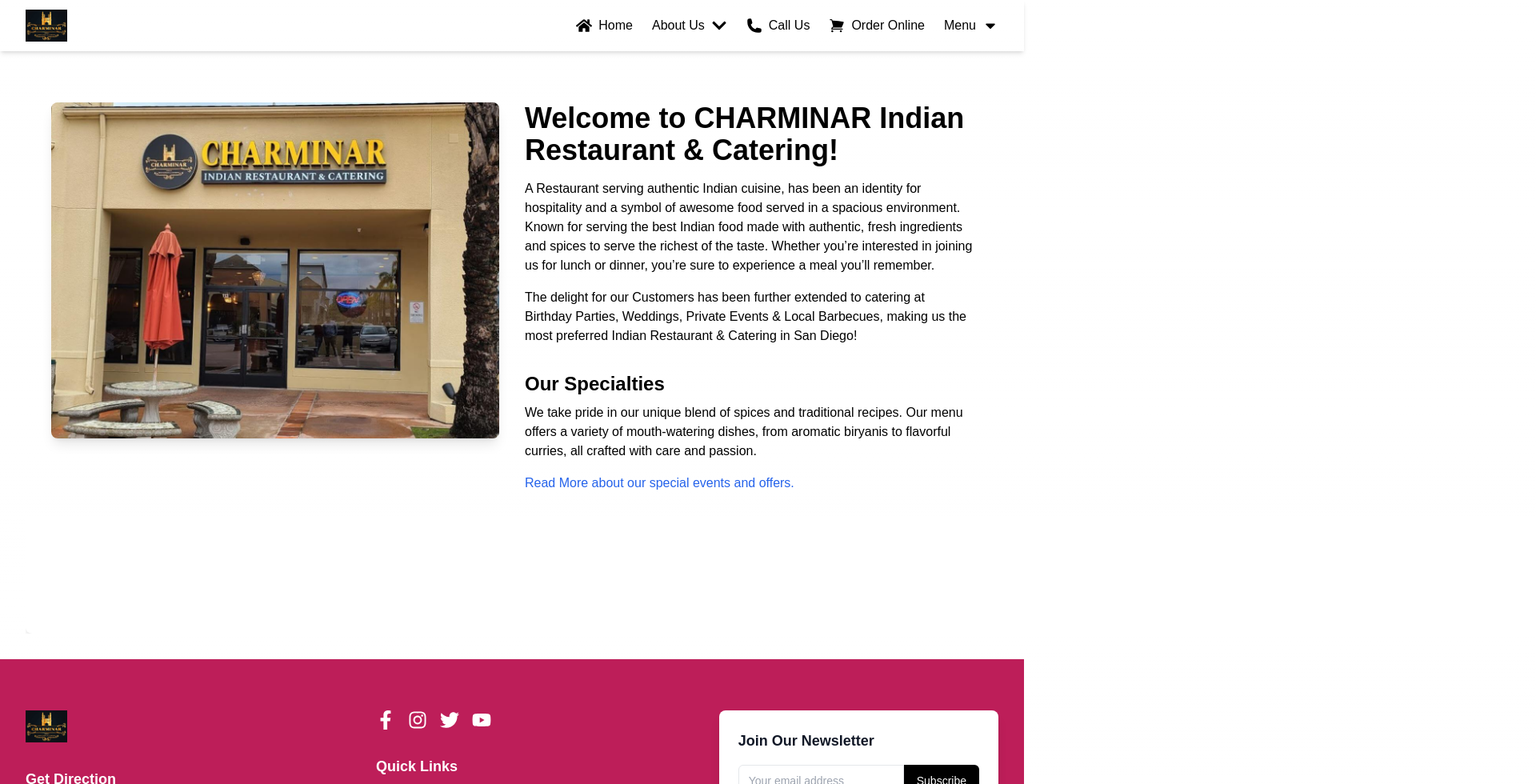
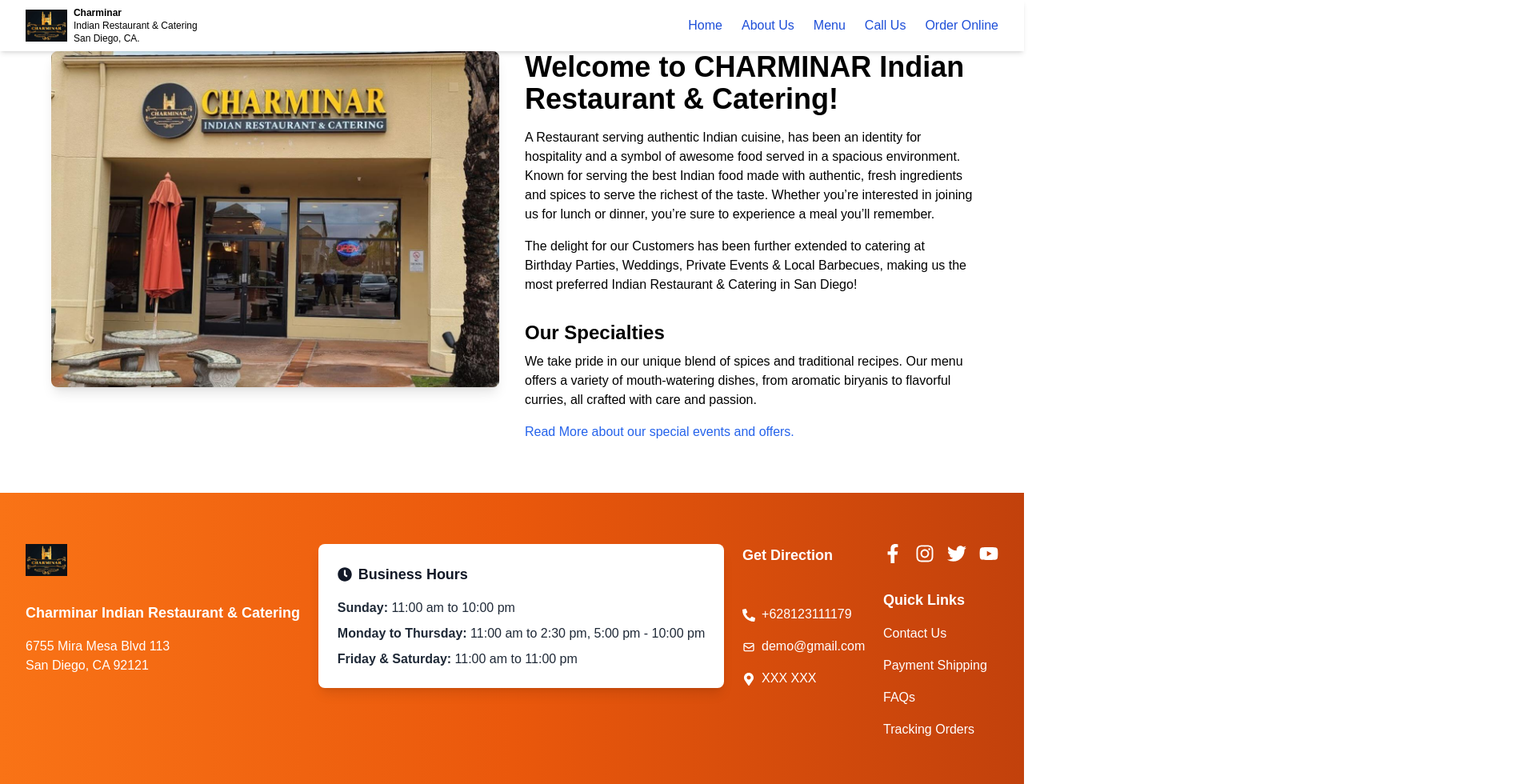
Before and after one commit to nilabhsubramaniam/echelon-cuisine, a Next.js app: page / in a window 1280 px wide. Shown: the top 980 px of the page at 80% size, 1920 px wide, since content can reach past the window. Built offline with nearby package versions, Linux system fonts and the light colour scheme; a web font is replaced by a local one.

Commit message:
added design rectification for footer navbar and updated aaddress along with footer menu

```diff
--- a/app/page.tsx
+++ b/app/page.tsx
@@ -69,7 +69,7 @@
 
         {/* Testimonial Slider */}
 
-          <TestimonialSlider />
+          {/* <TestimonialSlider /> */}
 
       </main>
       <Footer />
--- a/app/ui/footer.tsx
+++ b/app/ui/footer.tsx
@@ -5,6 +5,7 @@
     FaPhoneAlt,
     FaTwitter,
     FaYoutube,
+    FaClock,
   } from 'react-icons/fa';
   import Image from 'next/image';
   import Link from 'next/link';
@@ -22,7 +23,6 @@
       {
         icon: <FaPhoneAlt className="mr-2 inline-block" />,
         text: '+628123111179',
-
       },
       {
         icon: <HiOutlineMail className="mr-2 inline-block" />,
@@ -38,24 +38,67 @@
       'Tracking Orders',
     ];
 
+    const businessHours = [
+      {
+        day: 'Sunday',
+        hours: '11:00 am to 10:00 pm',
+      },
+      {
+        day: 'Monday to Thursday',
+        hours: '11:00 am to 2:30 pm, 5:00 pm - 10:00 pm',
+      },
+      {
+        day: 'Friday & Saturday',
+        hours: '11:00 am to 11:00 pm',
+      },
+    ];
+
+    // Get the current year
+    const currentYear = new Date().getFullYear();
+
     return (
       <>
-        <footer className="bg-[#bd1e59] text-white">
+        <footer className="bg-gradient-to-r from-orange-500 via-orange-600 to-orange-700 text-white">
           <div className="mx-auto flex max-w-7xl flex-col items-start justify-between px-4 py-12 sm:flex-row sm:px-6 lg:px-8 lg:py-16">
-            {/* Logo and Contact Info */}
+            {/* Logo and Restaurant Info */}
             <div className="mb-8 flex flex-col space-y-8 sm:mb-0">
               <h2 className="text-3xl font-bold">
                 <Link href="/">
                   <Image
                     src="/logo.jpg"
                     alt="YourBrand Logo"
-                width={70}  // Adjust width as necessary
+                    width={70} // Adjust width as necessary
                     height={70} // Adjust height as necessary
                     className="h-10 w-auto"
                   />
                 </Link>
               </h2>
               <div>
+                <h3 className="mb-4 text-lg font-semibold">Charminar Indian Restaurant & Catering</h3>
+                <p className="text-base">6755 Mira Mesa Blvd 113</p>
+                <p className="text-base">San Diego, CA 92121</p>
+              </div>
+            </div>
+
+            {/* Business Hours */}
+            <div className="flex flex-col items-end">
+              <div className="bg-white p-6 rounded-lg shadow-lg">
+                <h3 className="mb-4 text-lg font-semibold text-gray-900 flex items-center">
+                  <FaClock className="mr-2" />
+                  Business Hours
+                </h3>
+                <ul className="space-y-2 text-gray-800">
+                  {businessHours.map((hour, index) => (
+                    <li key={index}>
+                      <strong>{hour.day}:</strong> {hour.hours}
+                    </li>
+                  ))}
+                </ul>
+              </div>
+            </div>
+
+            {/* Get Direction */}
+            <div className="mb-8 flex flex-col space-y-8 sm:mb-0">
               <h3 className="mb-4 text-lg font-semibold">Get Direction</h3>
               <ul className="space-y-4">
                 {contactInfo.map((item, index) => (
@@ -65,7 +108,6 @@
                   </li>
                 ))}
               </ul>
-              </div>
             </div>
 
             {/* Social Icons and Quick Links */}
@@ -82,28 +124,9 @@
                 </ul>
               </div>
             </div>
-
-            {/* Newsletter Subscription */}
-            <div className="flex flex-col items-end">
-              <div className="rounded-lg bg-white p-6 shadow-lg">
-                <h3 className="mb-4 text-lg font-semibold text-gray-900">
-                  Join Our Newsletter
-                </h3>
-                <div className="flex">
-                  <input
-                    className="flex h-10 w-full rounded-md rounded-r-none border px-3 py-2 text-sm focus-visible:outline-none focus-visible:ring-2 focus-visible:ring-offset-2"
-                    placeholder="Your email address"
-                    type="email"
-                  />
-                  <button className="inline-flex h-10 items-center justify-center rounded-md rounded-l-none bg-black px-4 py-2 text-sm font-medium text-white hover:bg-gray-800 transition-colors focus-visible:outline-none focus-visible:ring-2 focus-visible:ring-offset-2">
-                    Subscribe
-                  </button>
-                </div>
-              </div>
-            </div>
           </div>
           <div className="border-t border-white border-opacity-20 py-4 text-center text-sm">
-            © 2023 Logo. All rights reserved.
+            © {currentYear} Charminar Indian Restaurant & Catering. All rights reserved.
           </div>
         </footer>
       </>
--- a/app/ui/navbar.tsx
+++ b/app/ui/navbar.tsx
@@ -1,104 +1,92 @@
 "use client"; // Ensure this is a Client Component
 
-import { useState } from 'react';
-import { PhoneIcon, ShoppingCartIcon } from '@heroicons/react/24/solid';
-import { FaBars, FaHome, FaInfoCircle, FaChevronDown, FaCaretDown } from 'react-icons/fa';
-import Image from 'next/image';
-import Link from 'next/link';
+import { useState } from "react";
+import Image from "next/image";
+import Link from "next/link";
 
-interface NavbarProps {
-  setShowAbout: (show: boolean) => void;
-}
-
-export default function Navbar({ setShowAbout }: NavbarProps) {
-  const [isAboutDropdownOpen, setIsAboutDropdownOpen] = useState(false);
-  const [isMenuDropdownOpen, setIsMenuDropdownOpen] = useState(false);
+export default function Navbar() {
   const [isMobileMenuOpen, setIsMobileMenuOpen] = useState(false);
-
-  const toggleAboutDropdown = () => {
-    setIsAboutDropdownOpen(!isAboutDropdownOpen);
-    setIsMenuDropdownOpen(false); // Close other dropdowns
-  };
-
-  const toggleMenuDropdown = () => {
-    setIsMenuDropdownOpen(!isMenuDropdownOpen);
-    setIsAboutDropdownOpen(false); // Close other dropdowns
-  };
 
   const toggleMobileMenu = () => {
     setIsMobileMenuOpen(!isMobileMenuOpen);
   };
 
   return (
-    <nav className="bg-transparent shadow-md">
+    <nav className="bg-white bg-opacity-80 shadow-md fixed top-0 left-0 right-0 z-50">
   <div className="max-w-7xl mx-auto px-4 sm:px-6 lg:px-8">
     <div className="flex justify-between items-center h-16">
-          {/* Logo */}
-          <div className="flex items-center">
+      {/* Logo and Text */}
+      <div className="flex items-center space-x-2">
         <Link href="/">
           <Image
             src="/logo.jpg"
             alt="YourBrand Logo"
-                width={70}  // Adjust width as necessary
+            width={70} // Adjust width as necessary
             height={70} // Adjust height as necessary
             className="h-10 w-auto"
           />
         </Link>
+        <div className="flex flex-col">
+          <div className="text-xs font-bold">Charminar</div>
+          <div className="text-xs font-medium">Indian Restaurant & Catering</div>
+          <div className="text-xs font-light">San Diego, CA.</div>
+        </div>
       </div>
 
       {/* Desktop Navigation Links */}
       <div className="hidden md:flex items-center space-x-6">
-            <Link href="/" className="text-black hover:text-orange-500 hover:underline underline-offset-4 flex items-center">
-              <FaHome className="h-5 w-5 mr-2" />
+        <Link
+          href="/"
+          className="text-blue-700 hover:text-orange-500 hover:underline underline-offset-4"
+        >
           Home
         </Link>
-            <div className="relative">
-              <button
-                className="text-black hover:text-orange-500 hover:underline underline-offset-4 flex items-center"
-                onClick={() => setShowAbout(true)}
+        <Link
+          href="#"
+          className="text-blue-700 hover:text-orange-500 hover:underline underline-offset-4"
         >
-                About Us <FaChevronDown className="ml-2 h-5 w-5" />
-              </button>
-              {isAboutDropdownOpen && (
-                <div className="absolute left-0 mt-2 w-48 bg-transparent border border-gray-200 shadow-lg rounded-md">
-                  <Link href="#" className="block px-4 py-2 text-black hover:bg-orange-100 hover:text-orange-500">Our Story</Link>
-                  <Link href="#" className="block px-4 py-2 text-black hover:bg-orange-100 hover:text-orange-500">Team</Link>
-                  <Link href="#" className="block px-4 py-2 text-black hover:bg-orange-100 hover:text-orange-500">Careers</Link>
-                </div>
-              )}
-            </div>
-            <Link href="#" className="text-black hover:text-orange-500 hover:underline underline-offset-4 flex items-center">
-              <PhoneIcon className="h-5 w-5 mr-2" />
+          About Us
+        </Link>
+        <Link
+          href="#"
+          className="text-blue-700 hover:text-orange-500 hover:underline underline-offset-4"
+        >
+          Menu
+        </Link>
+        <Link
+          href="#"
+          className="text-blue-700 hover:text-orange-500 hover:underline underline-offset-4"
+        >
           Call Us
         </Link>
-            <Link href="#" className="text-black hover:text-orange-500 hover:underline underline-offset-4 flex items-center">
-              <ShoppingCartIcon className="h-5 w-5 mr-2" />
+        <Link
+          href="#"
+          className="text-blue-700 hover:text-orange-500 hover:underline underline-offset-4"
+        >
           Order Online
         </Link>
-            <div className="relative">
-              <button
-                className="text-black hover:text-orange-500 hover:underline underline-offset-4 flex items-center"
-                onClick={toggleMenuDropdown}
-              >
-                Menu <FaCaretDown className="ml-2 h-5 w-5" />
-              </button>
-              {isMenuDropdownOpen && (
-                <div className="absolute left-0 mt-2 w-48 bg-transparent border border-gray-200 shadow-lg rounded-md">
-                  <Link href="#" className="block px-4 py-2 text-black hover:bg-orange-100 hover:text-orange-500">Item 1</Link>
-                  <Link href="#" className="block px-4 py-2 text-black hover:bg-orange-100 hover:text-orange-500">Item 2</Link>
-                  <Link href="#" className="block px-4 py-2 text-black hover:bg-orange-100 hover:text-orange-500">Item 3</Link>
-                </div>
-              )}
-            </div>
       </div>
 
-          {/* Mobile Menu Button with Icons */}
+      {/* Mobile Menu Button */}
       <div className="md:hidden flex items-center">
         <button
-              className="text-black hover:text-orange-500 focus:outline-none"
+          className="text-blue-700 hover:text-orange-500 focus:outline-none"
           onClick={toggleMobileMenu}
         >
-              <FaBars className="h-6 w-6" />
+          <svg
+            className="h-6 w-6"
+            fill="none"
+            stroke="currentColor"
+            viewBox="0 0 24 24"
+            xmlns="http://www.w3.org/2000/svg"
+          >
+            <path
+              strokeLinecap="round"
+              strokeLinejoin="round"
+              strokeWidth="2"
+              d="M4 6h16M4 12h16m-7 6h7"
+            ></path>
+          </svg>
         </button>
       </div>
     </div>
@@ -107,52 +95,26 @@
     {isMobileMenuOpen && (
       <div className="md:hidden">
         <div className="flex flex-col space-y-4 py-4">
-              <Link href="/" className="flex items-center text-black hover:text-orange-500">
-                <FaHome className="h-5 w-5 mr-2" />
+          <Link href="/" className="text-blue-700 hover:text-orange-500">
             Home
           </Link>
-              <div className="relative">
-                <button
-                  className="flex items-center text-black hover:text-orange-500"
-                  onClick={() => setShowAbout(true)}
-                >
-                  About Us <FaCaretDown className="ml-2 h-5 w-5" />
-                </button>
-                {isAboutDropdownOpen && (
-                  <div className="absolute left-0 mt-2 w-48 bg-transparent border border-gray-200 shadow-lg rounded-md">
-                    <Link href="#" className="block px-4 py-2 text-black hover:bg-orange-100 hover:text-orange-500">Our Story</Link>
-                    <Link href="#" className="block px-4 py-2 text-black hover:bg-orange-100 hover:text-orange-500">Team</Link>
-                    <Link href="#" className="block px-4 py-2 text-black hover:bg-orange-100 hover:text-orange-500">Careers</Link>
-                  </div>
-                )}
-              </div>
-              <Link href="#" className="flex items-center text-black hover:text-orange-500">
-                <PhoneIcon className="h-5 w-5 mr-2" />
+          <Link href="#" className="text-blue-700 hover:text-orange-500">
+            About Us
+          </Link>
+          <Link href="#" className="text-blue-700 hover:text-orange-500">
+            Menu
+          </Link>
+          <Link href="#" className="text-blue-700 hover:text-orange-500">
             Call Us
           </Link>
-              <Link href="#" className="flex items-center text-black hover:text-orange-500">
-                <ShoppingCartIcon className="h-5 w-5 mr-2" />
+          <Link href="#" className="text-blue-700 hover:text-orange-500">
             Order Online
           </Link>
-              <div className="relative">
-                <button
-                  className="flex items-center text-black hover:text-orange-500"
-                  onClick={toggleMenuDropdown}
-                >
-                  Menu <FaCaretDown className="ml-2 h-5 w-5" />
-                </button>
-                {isMenuDropdownOpen && (
-                  <div className="absolute left-0 mt-2 w-48 bg-transparent border border-gray-200 shadow-lg rounded-md">
-                    <Link href="#" className="block px-4 py-2 text-black hover:bg-orange-100 hover:text-orange-500">Item 1</Link>
-                    <Link href="#" className="block px-4 py-2 text-black hover:bg-orange-100 hover:text-orange-500">Item 2</Link>
-                    <Link href="#" className="block px-4 py-2 text-black hover:bg-orange-100 hover:text-orange-500">Item 3</Link>
-                  </div>
-                )}
-              </div>
         </div>
       </div>
     )}
   </div>
 </nav>
+
   );
 }
--- a/tailwind.config.ts
+++ b/tailwind.config.ts
@@ -10,11 +10,12 @@
     extend: {
       backgroundImage: {
         "gradient-radial": "radial-gradient(var(--tw-gradient-stops))",
-        "gradient-conic":
-          "conic-gradient(from 180deg at 50% 50%, var(--tw-gradient-stops))",
+        "gradient-conic": "conic-gradient(from 180deg at 50% 50%, var(--tw-gradient-stops))",
+        'gradient-orange': 'linear-gradient(to right, #f79c42, #f8a488)',
       },
     },
   },
   plugins: [],
 };
+
 export default config;
```
Lines whose indentation alone changed are shown as unchanged.
